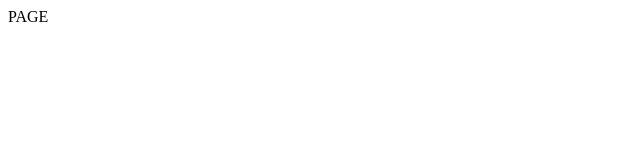
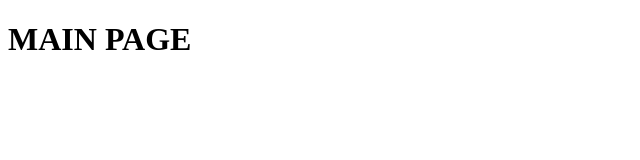
Before and after one commit to vr-productions/Page, a plain HTML site: page INDEX.html in a window 1280 px wide. Shown: the whole page, without its empty margins (0-640 px from the left). Drawn offline with Linux system fonts and the light colour scheme.

Commit message:
2 commit

```diff
--- a/INDEX.html
+++ b/INDEX.html
@@ -6,6 +6,6 @@
     <title>INDEX</title>
   </head>
   <body>
-    PAGE
+    <h1>MAIN PAGE</h1>
   </body>
 </html>
```
